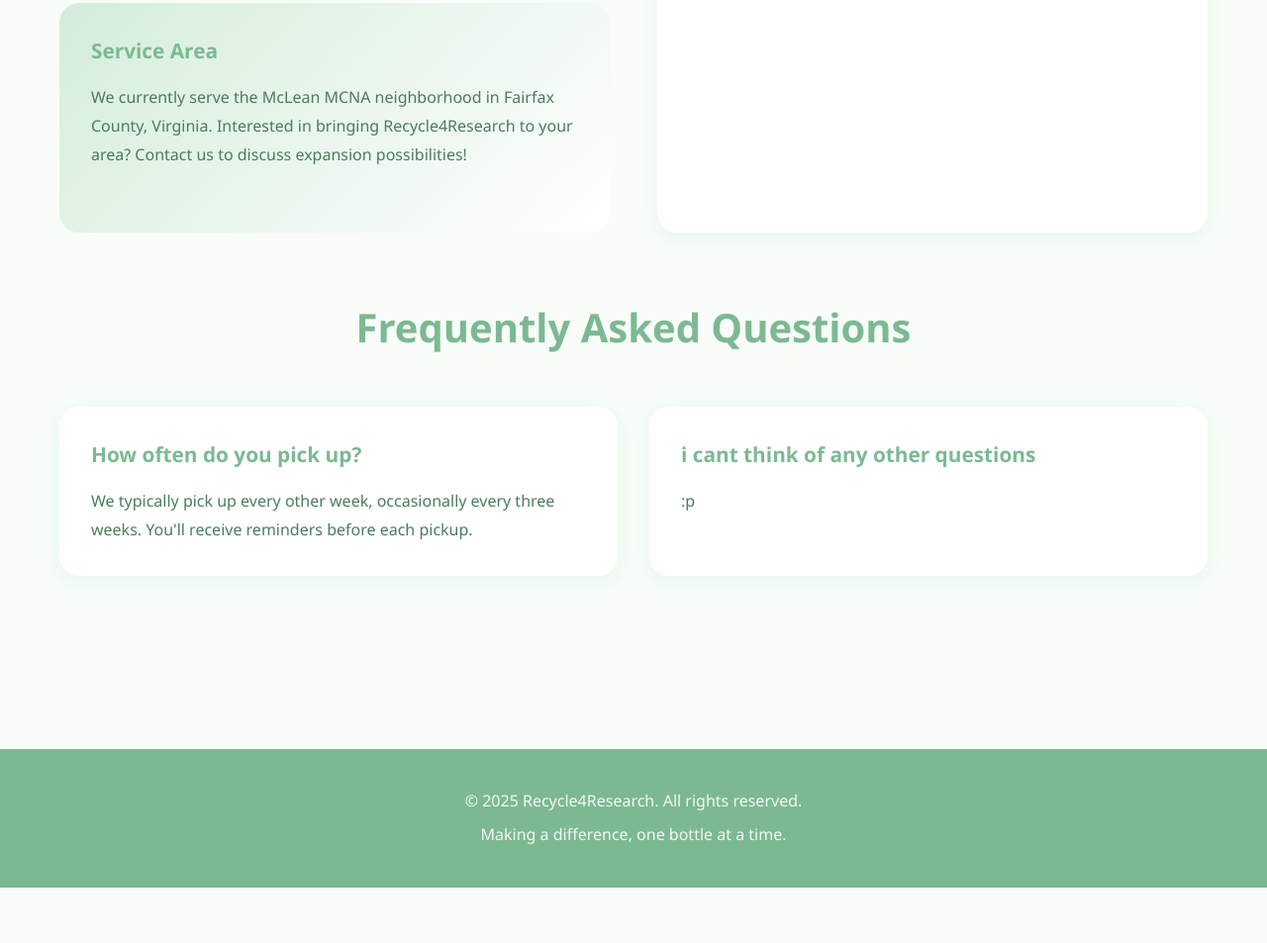
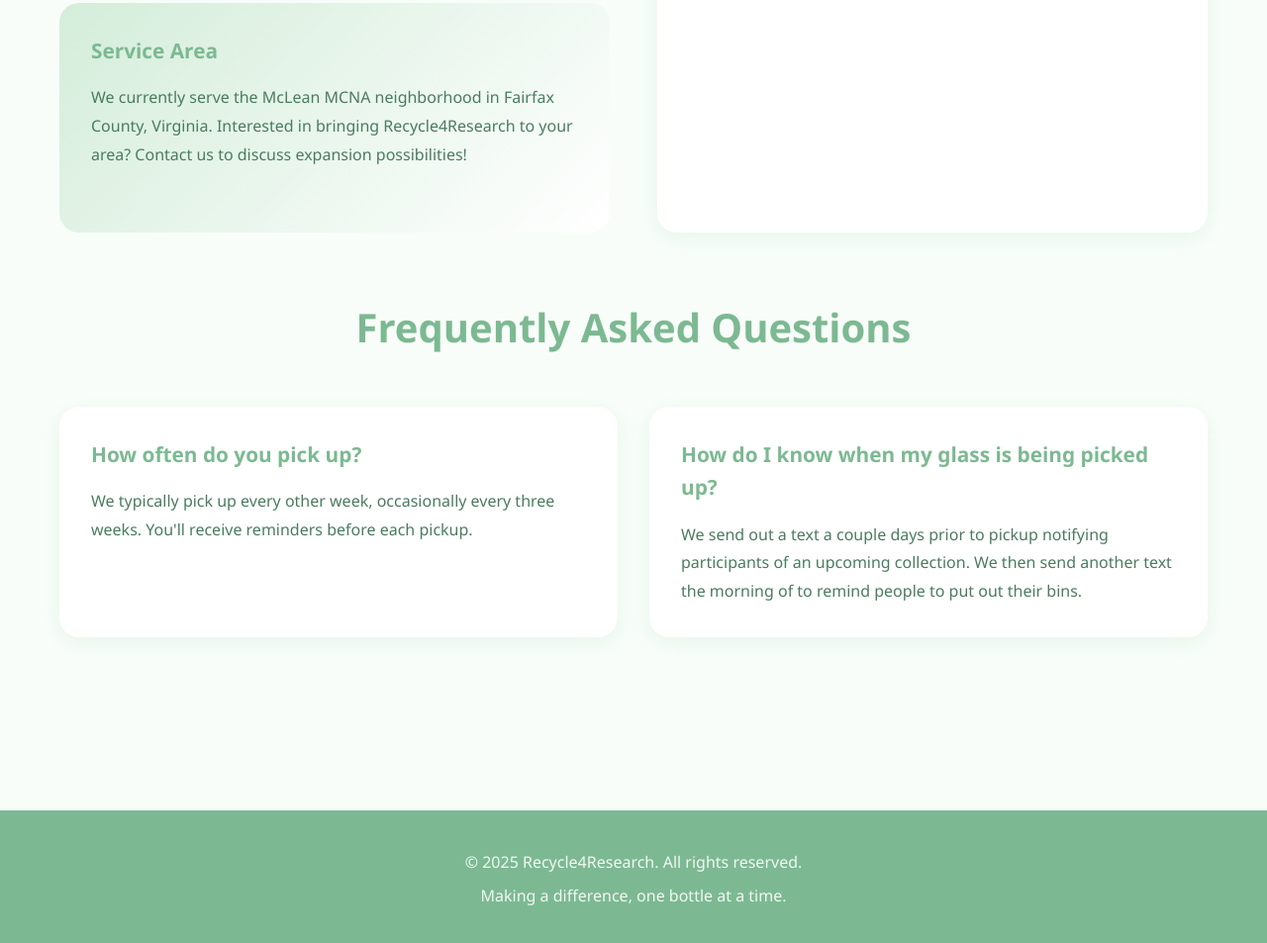
Before and after one commit to julietsheehan1777/r4r-website, a website: page contact.html in a window 1280 px wide. Shown: the part 1269-2222 px from the top of the page at 99% size. Before the commit the page ends 2166 px from the top, so only its background shows below. Drawn offline with Linux system fonts and the light colour scheme.

Commit message:
Update contact.html

```diff
--- a/contact.html
+++ b/contact.html
@@ -137,8 +137,8 @@
                         <p>We typically pick up every other week, occasionally every three weeks. You'll receive reminders before each pickup.</p>
                     </div>
                     <div class="faq-card bounce-in">
-                        <h3>i cant think of any other questions</h3>
-                        <p>:p</p>
+                        <h3>How do I know when my glass is being picked up?</h3>
+                        <p>We send out a text a couple days prior to pickup notifying participants of an upcoming collection. We then send another text the morning of to remind people to put out their bins.</p>
                     </div>
                 </div>
             </div>
```
